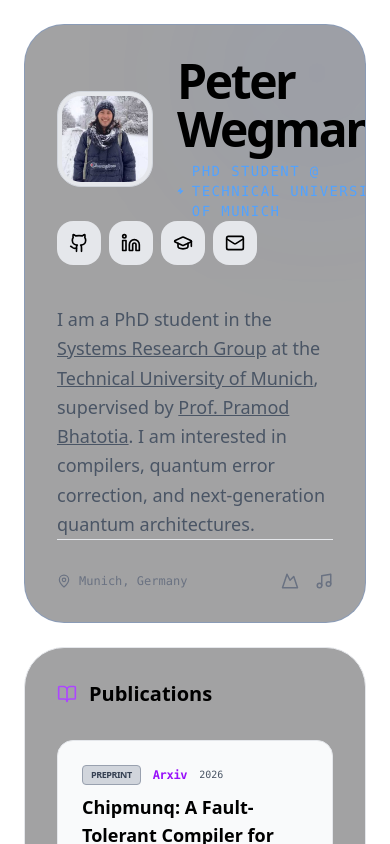
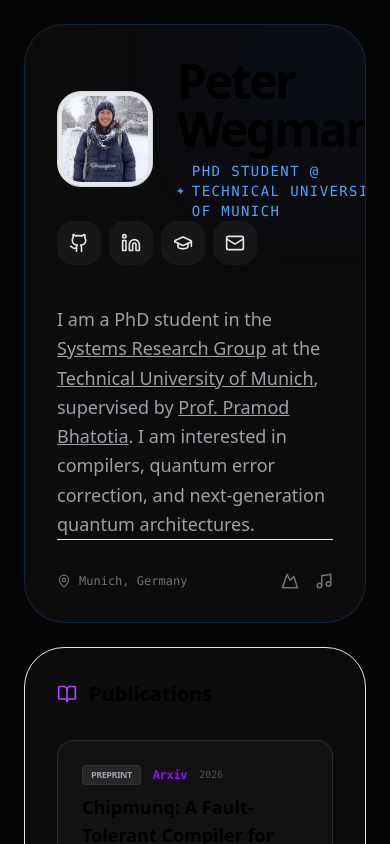
Before and after one commit to Wegii/wegii.github.io, a Next.js app: page / in a window 390 px wide. Shown: the top 844 px of the page. Built offline with nearby package versions, Linux system fonts and the light colour scheme.

Commit message:
Change background color

```diff
--- a/app/page.tsx
+++ b/app/page.tsx
@@ -151,7 +151,7 @@ export default function App() {
   };
 
   return (
-    <main className="min-h-screen bg-white dark:bg-[#050505] text-black dark:text-zinc-200 p-6 md:p-12 font-sans selection:bg-blue-500/30">
+    <main className="min-h-screen bg-[#050505] md:bg-white dark:bg-[#050505] text-zinc-200 md:text-black dark:text-zinc-200 p-6 md:p-12 font-sans selection:bg-blue-500/30">
       <div className="max-w-7xl mx-auto grid grid-cols-1 md:grid-cols-4 gap-6 auto-rows-auto">
 
         {/* 1. Primary Identity Card */}
@@ -178,16 +178,16 @@ export default function App() {
                  ))}
                 */}
 
-                  <a href="https://github.com/wegii" target="_blank" className="p-3 bg-gray-200 dark:bg-white/5 rounded-2xl hover:bg-gray-300 dark:hover:bg-white hover:text-black dark:hover:text-black transition-all cursor-pointer">
+                  <a href="https://github.com/wegii" target="_blank" className="p-3 bg-white/5 md:bg-gray-200 dark:bg-white/5 rounded-2xl hover:bg-white md:hover:bg-gray-300 dark:hover:bg-white hover:text-black dark:hover:text-black transition-all cursor-pointer">
                    <Github size={20}/>
                  </a>
-                 <a href="https://linkedin.com/in/wegii" target="_blank" className="p-3 bg-gray-200 dark:bg-white/5 rounded-2xl hover:bg-gray-300 dark:hover:bg-white hover:text-black dark:hover:text-black transition-all cursor-pointer">
+                 <a href="https://linkedin.com/in/wegii" target="_blank" className="p-3 bg-white/5 md:bg-gray-200 dark:bg-white/5 rounded-2xl hover:bg-white md:hover:bg-gray-300 dark:hover:bg-white hover:text-black dark:hover:text-black transition-all cursor-pointer">
                    <Linkedin size={20}/>
                  </a>
-                 <a href="https://scholar.google.com/citations?hl=en&user=aPmT8iQAAAAJ" target="_blank" className="p-3 bg-gray-200 dark:bg-white/5 rounded-2xl hover:bg-gray-300 dark:hover:bg-white hover:text-black dark:hover:text-black transition-all cursor-pointer" title="Google Scholar">
+                 <a href="https://scholar.google.com/citations?hl=en&user=aPmT8iQAAAAJ" target="_blank" className="p-3 bg-white/5 md:bg-gray-200 dark:bg-white/5 rounded-2xl hover:bg-white md:hover:bg-gray-300 dark:hover:bg-white hover:text-black dark:hover:text-black transition-all cursor-pointer" title="Google Scholar">
                    <GraduationCap size={20}/>
                  </a>
-                 <a href="mailto:wegmannp@in.tum.de" className="p-3 bg-gray-200 dark:bg-white/5 rounded-2xl hover:bg-gray-300 dark:hover:bg-white hover:text-black dark:hover:text-black transition-all cursor-pointer">
+                 <a href="mailto:wegmannp@in.tum.de" className="p-3 bg-white/5 md:bg-gray-200 dark:bg-white/5 rounded-2xl hover:bg-white md:hover:bg-gray-300 dark:hover:bg-white hover:text-black dark:hover:text-black transition-all cursor-pointer">
                    <Mail size={20}/>
                  </a>
                  {/*<button onClick={toggleTheme} className="p-3 bg-gray-200 dark:bg-white/5 rounded-2xl hover:bg-gray-300 dark:hover:bg-white hover:text-black dark:hover:text-black transition-all cursor-pointer">
@@ -196,10 +196,10 @@ export default function App() {
               </div>
             </div>
 
-            <p className="text-gray-600 dark:text-zinc-400 text-lg leading-relaxed" dangerouslySetInnerHTML={{ __html: d.profile.bio }}>
+            <p className="text-zinc-400 md:text-gray-600 dark:text-zinc-400 text-lg leading-relaxed" dangerouslySetInnerHTML={{ __html: d.profile.bio }}>
             </p>
           </div>
-          <div className="pt-8 border-t border-gray-200 dark:border-white/5 flex items-center justify-between text-gray-500 dark:text-zinc-500 text-xs font-mono">
+          <div className="pt-8 border-t border-gray-200 dark:border-white/5 flex items-center justify-between text-zinc-500 md:text-gray-500 dark:text-zinc-500 text-xs font-mono">
             <div className="flex items-center gap-2"><MapPin size={14}/> {d.profile.location}</div>
             <div className="flex gap-4"><Mountain size={18}/> <Music size={18}/></div>
           </div>
@@ -217,12 +217,12 @@ export default function App() {
           </div>
           <div className="space-y-4">
             {d.publications.map((pub, i) => (
-                  <div key={i} className="group/item flex flex-col md:flex-row md:items-center justify-between p-6 rounded-2xl bg-gray-50 dark:bg-white/[0.03] border border-gray-200 dark:border-white/10 hover:border-purple-500/40 hover:bg-gray-100 dark:hover:bg-white/[0.06] transition-all duration-300">
+                  <div key={i} className="group/item flex flex-col md:flex-row md:items-center justify-between p-6 rounded-2xl bg-white/[0.03] md:bg-gray-50 dark:bg-white/[0.03] border border-white/10 md:border-gray-200 dark:border-white/10 hover:border-purple-500/40 hover:bg-white/[0.06] md:hover:bg-gray-100 dark:hover:bg-white/[0.06] transition-all duration-300">
                 <div>
                   <div className="flex items-center gap-3 mb-2">
-                    <span className="text-[9px] font-black bg-gray-300 dark:bg-zinc-800 text-gray-700 dark:text-zinc-400 px-2 py-0.5 rounded uppercase tracking-tighter border border-gray-400 dark:border-white/5">{pub.type}</span>
+                    <span className="text-[9px] font-black bg-zinc-800 md:bg-gray-300 dark:bg-zinc-800 text-zinc-400 md:text-gray-700 dark:text-zinc-400 px-2 py-0.5 rounded uppercase tracking-tighter border border-white/5 md:border-gray-400 dark:border-white/5">{pub.type}</span>
                     <span className="text-xs font-bold text-purple-600 dark:text-purple-400 font-mono tracking-tight">{pub.venue}</span>
-                    <span className="text-[10px] text-gray-600 dark:text-zinc-600 font-mono">{pub.year}</span>
+                    <span className="text-[10px] text-zinc-600 md:text-gray-600 dark:text-zinc-600 font-mono">{pub.year}</span>
                   </div>
                   <h3 className="text-black dark:text-white text-lg font-semibold group-hover/item:text-purple-300 transition-colors">{pub.title}</h3>
                 </div>
@@ -264,7 +264,7 @@ export default function App() {
           </div>
           <div className="space-y-4">
             {d.theses.map((t, i) => (
-              <div key={i} className="p-5 rounded-2xl bg-emerald-50 dark:bg-emerald-500/5 border border-emerald-200 dark:border-emerald-500/20 hover:border-emerald-300 dark:hover:border-emerald-500/40 transition-colors group/thesis">
+              <div key={i} className="p-5 rounded-2xl bg-emerald-500/5 md:bg-emerald-50 dark:bg-emerald-500/5 border border-emerald-500/20 md:border-emerald-200 dark:border-emerald-500/20 hover:border-emerald-500/40 md:hover:border-emerald-300 dark:hover:border-emerald-500/40 transition-colors group/thesis">
                 <span className="text-[10px] font-bold px-2 py-0.5 rounded mb-3 inline-block bg-emerald-500 text-black shadow-lg shadow-emerald-500/20">
                   {t.type}
                 </span>
@@ -294,7 +294,7 @@ export default function App() {
                 <div className="text-xs text-blue-400 mb-1 flex items-center gap-1">
                   <Globe size={10} /> {edu.institution}
                 </div>
-<p className="text-gray-500 dark:text-zinc-500 leading-relaxed uppercase tracking-wider">{edu.specialization}</p>
+<p className="text-zinc-500 md:text-gray-500 dark:text-zinc-500 leading-relaxed uppercase tracking-wider">{edu.specialization}</p>
 
               </div>
             ))}
@@ -304,7 +304,7 @@ export default function App() {
       </div>
 
       <footer className="mt-20 text-center space-y-4">
-        <div className="inline-flex items-center gap-2 px-4 py-2 bg-gray-100 dark:bg-zinc-900 border border-gray-200 dark:border-white/10 rounded-full text-[10px] font-bold text-gray-700 dark:text-zinc-500 uppercase tracking-widest shadow-xl">
+        <div className="inline-flex items-center gap-2 px-4 py-2 bg-zinc-900 md:bg-gray-100 dark:bg-zinc-900 border border-gray-200 dark:border-white/10 rounded-full text-[10px] font-bold text-zinc-500 md:text-gray-700 dark:text-zinc-500 uppercase tracking-widest shadow-xl">
            <span className="w-1.5 h-1.5 bg-blue-500 rounded-full animate-pulse shadow-[0_0_8px_rgba(59,130,246,0.5)]" />
            Last Sync: {new Date().toLocaleDateString()}
         </div>
```
